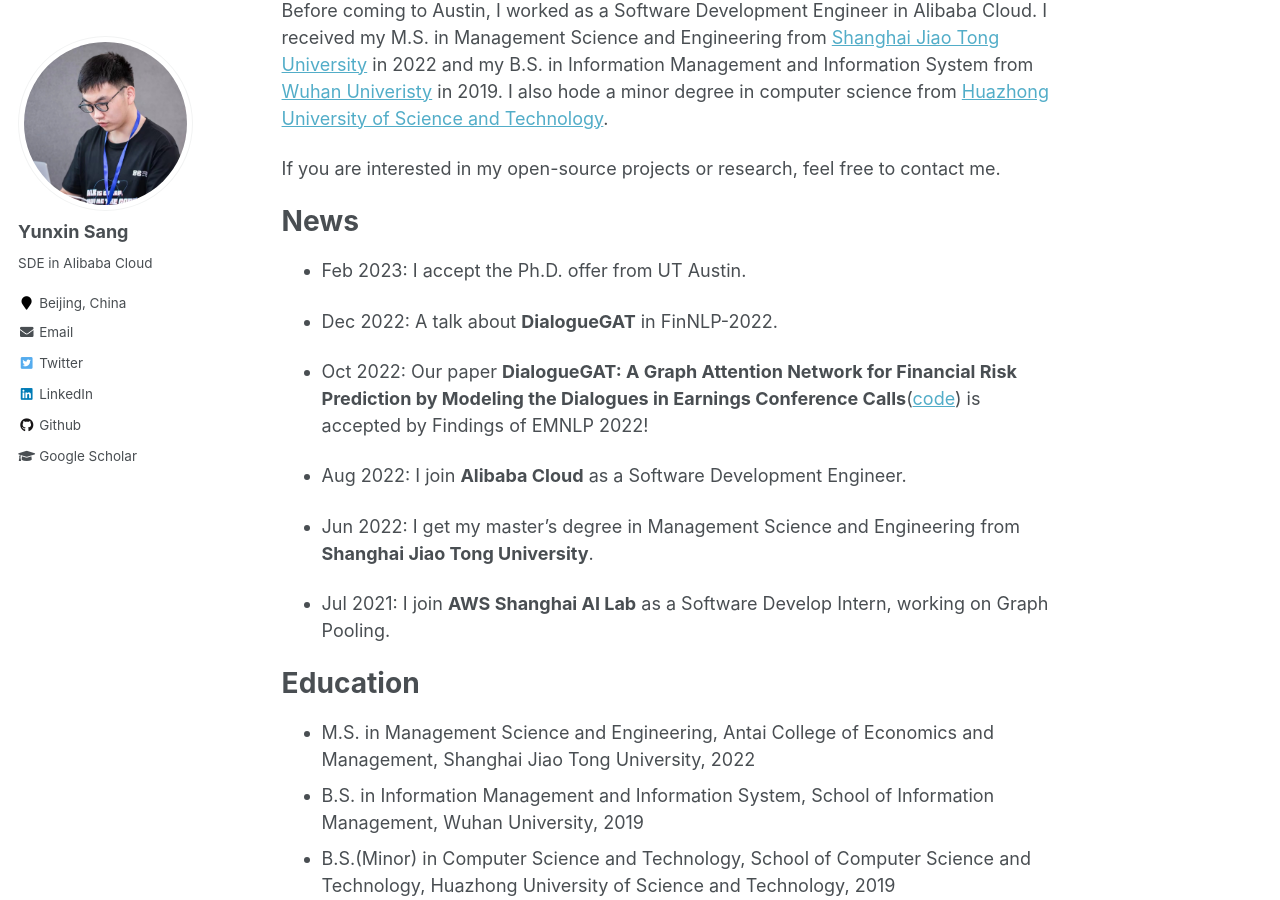
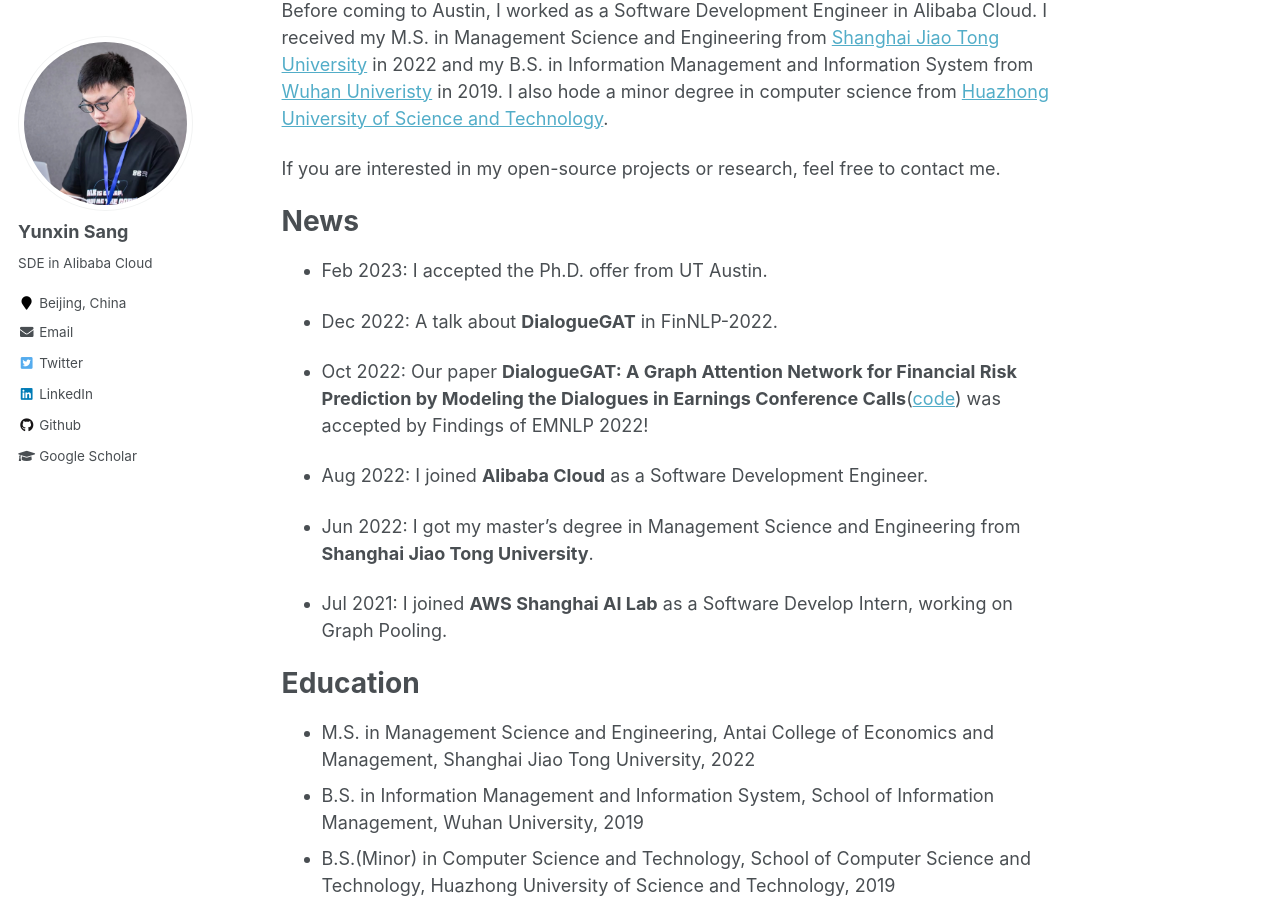
Before and after one commit to sangyx/sangyx.github.io, a Jekyll site: the page built from _pages/about.md, in a window 1280 px wide and 900 px high, scrolled down 295 px. Built offline with Jekyll 4.4.1, drawn with Linux system fonts in a browser that asks for light colours.

Commit message:
update about.md

```diff
--- a/_pages/about.md
+++ b/_pages/about.md
@@ -16,17 +16,17 @@
 
 # News
 
-- Feb 2023: I accept the Ph.D. offer from UT Austin.
+- Feb 2023: I accepted the Ph.D. offer from UT Austin.
 
 - Dec 2022: A talk about **DialogueGAT** in FinNLP-2022.
 
-- Oct 2022: Our paper **DialogueGAT: A Graph Attention Network for Financial Risk Prediction by Modeling the Dialogues in Earnings Conference Calls**([code](https://github.com/sangyx/DialogueGAT)) is accepted by Findings of EMNLP 2022!
+- Oct 2022: Our paper **DialogueGAT: A Graph Attention Network for Financial Risk Prediction by Modeling the Dialogues in Earnings Conference Calls**([code](https://github.com/sangyx/DialogueGAT)) was accepted by Findings of EMNLP 2022!
 
-- Aug 2022: I join **Alibaba Cloud** as a Software Development Engineer.
+- Aug 2022: I joined **Alibaba Cloud** as a Software Development Engineer.
 
-- Jun 2022: I get my master's degree in Management Science and Engineering from **Shanghai Jiao Tong University**.
+- Jun 2022: I got my master's degree in Management Science and Engineering from **Shanghai Jiao Tong University**.
 
-- Jul 2021: I join **AWS Shanghai AI Lab** as a Software Develop Intern, working on Graph Pooling.
+- Jul 2021: I joined **AWS Shanghai AI Lab** as a Software Develop Intern, working on Graph Pooling.
 
 # Education
 
```
